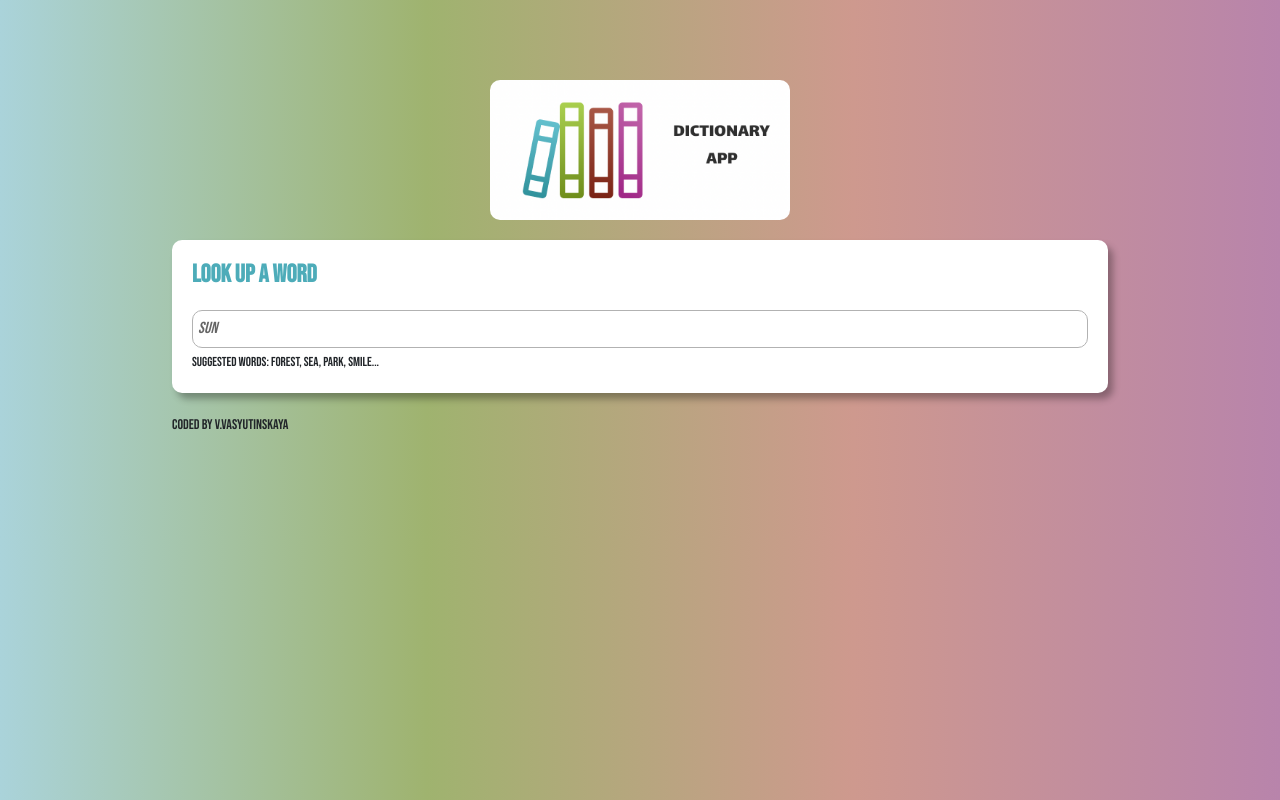
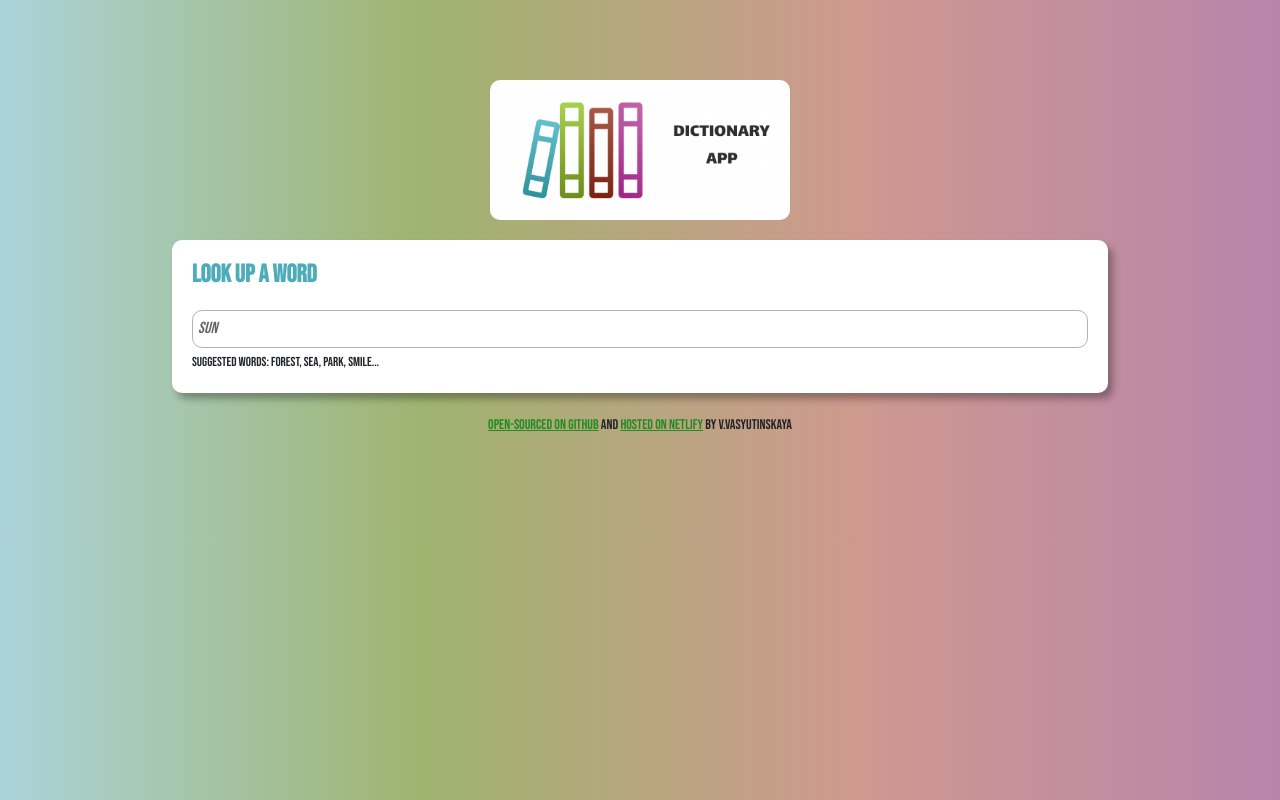
Before and after one commit to ViktoriaVasyutinskaya/react-dictionary-app, a React (Create React App) app: page / in a window 1280 px wide. Built offline with nearby package versions, Linux system fonts and the light colour scheme; no server answers.

Commit message:
added footer with links to git and netlify

```diff
--- a/src/App.css
+++ b/src/App.css
@@ -103,5 +103,11 @@ h2 {
 }
 .Photos img {
   border-radius: 3px;
-  margin-bottom: 15px;
+  margin-bottom: 10px;
 }
+footer {
+  text-align: center;
+}
+footer a:hover {
+  color: #a7338d;
+}
--- a/src/App.js
+++ b/src/App.js
@@ -13,7 +13,26 @@ function App() {
           <Dictionary defaultKeyword="sun" />
         </main>
         <footer>
-          <small>Coded by V.Vasyutinskaya</small>
+          <small>
+            <a
+              href="https://github.com/ViktoriaVasyutinskaya/react-dictionary-app"
+              id="openSource"
+              rel="noopener noreferrer"
+              target="_blank"
+            >
+              open-sourced on GitHub
+            </a>{" "}
+            and{" "}
+            <a
+              href="https://boisterous-sorbet-49c0e1.netlify.app/"
+              target="_blank"
+              rel="noopener noreferrer"
+              id="netlify"
+            >
+              hosted on Netlify
+            </a>{" "}
+            by V.Vasyutinskaya
+          </small>
         </footer>
       </div>
     </div>
```
